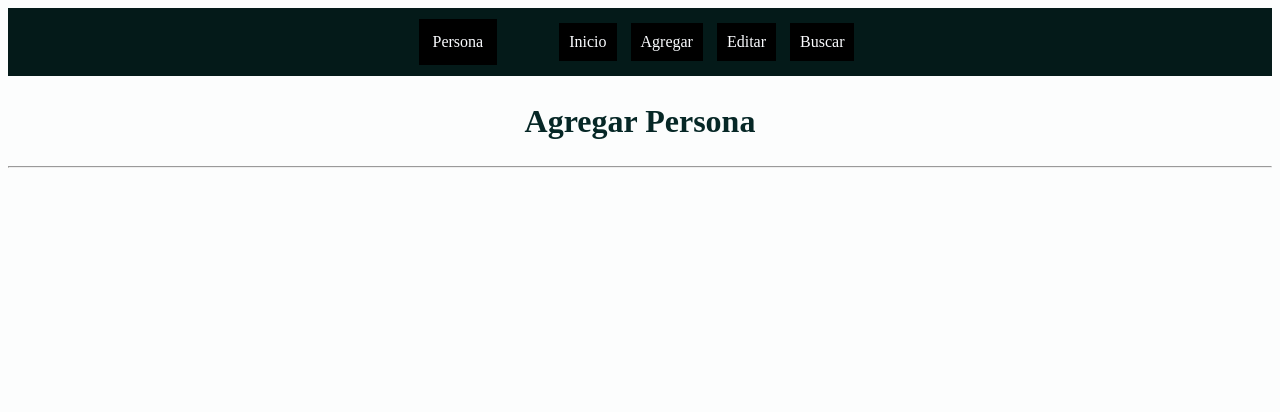
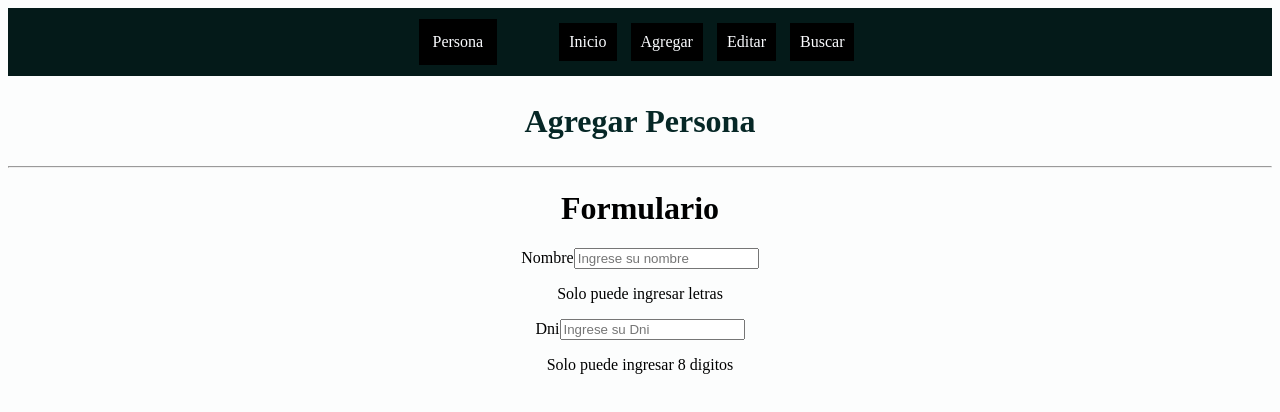
Before and after one commit to Delbelt/React-Crud-Personas, a React (Create React App) app: page /agregar in a window 1280 px wide. Shown: the top 412 px of the page. Built offline with nearby package versions, Linux system fonts and the light colour scheme.

Commit message:
Modifica AgregarScreen [pages]

```diff
--- a/src/pages/AgregarScreen.jsx
+++ b/src/pages/AgregarScreen.jsx
@@ -1,4 +1,5 @@
 import React from 'react'
+import FormAdd from '../components/FormAdd';
 import Title from '../components/Title';
 
 const AgregarScreen = () =>
@@ -6,6 +7,7 @@ const AgregarScreen = () =>
     return(
         <React.Fragment>
             <Title titulo="Agregar Persona"/>
+            <FormAdd/>
         </React.Fragment>
     );
 }
```
